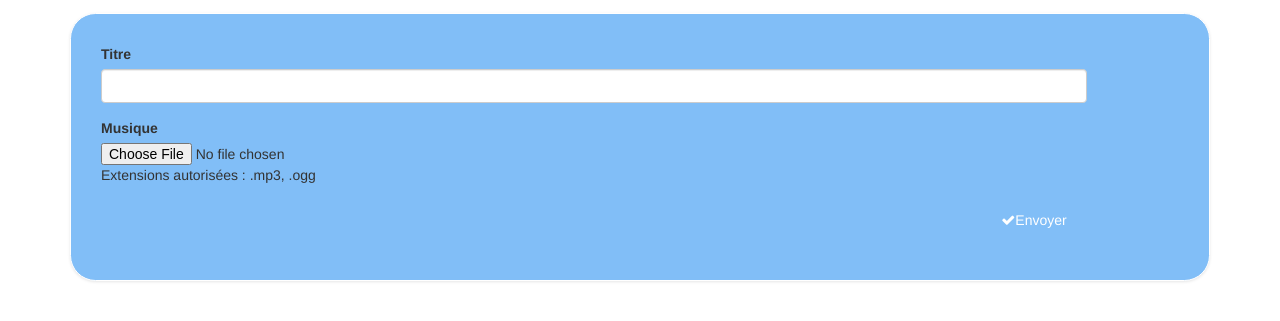
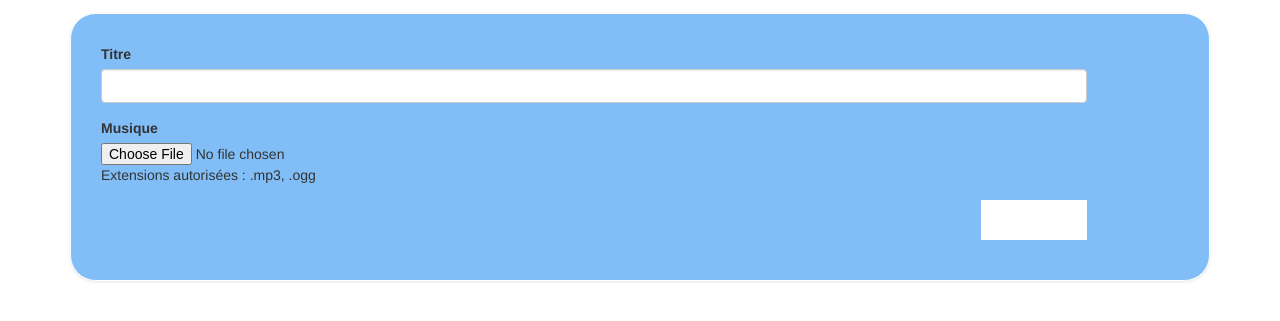
Before and after one commit to NicolasRocher/IIM-GITHUB, a PHP site: page /add_music.php in a window 1280 px wide. Shown: the part 144-465 px from the top of the page. Run offline with PHP 8.4, Linux system fonts and the light colour scheme.

Commit message:
block valid background color

```diff
--- a/view/css/main.css
+++ b/view/css/main.css
@@ -279,10 +279,10 @@ p.account a {
 }
 
 .block .valid {
-	border: none;
+	border:none;
 	padding: 10px 20px;
 	color: white;
-	background-color: #81BEF7;
+	background-color: white;
 }
 
 .image:before {
```
